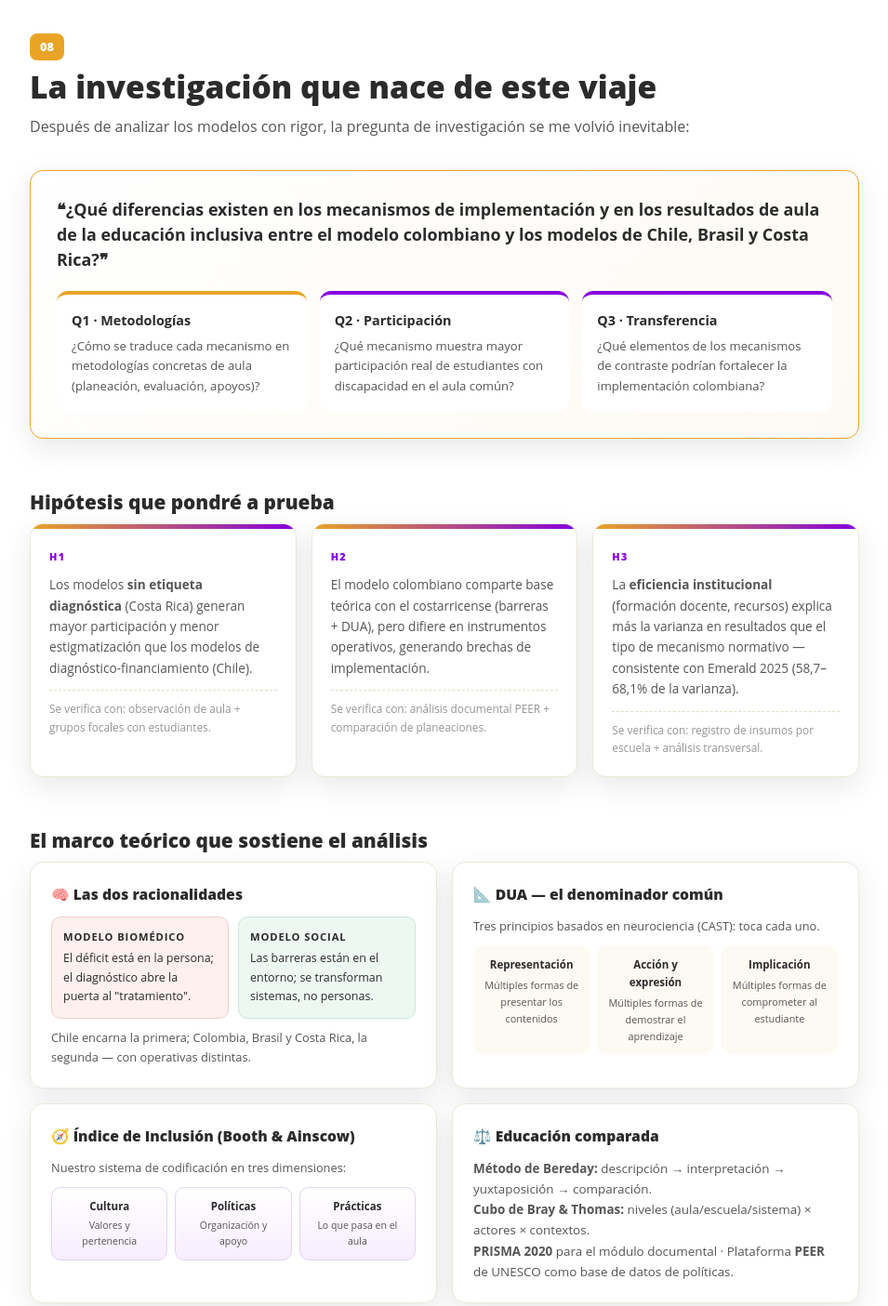
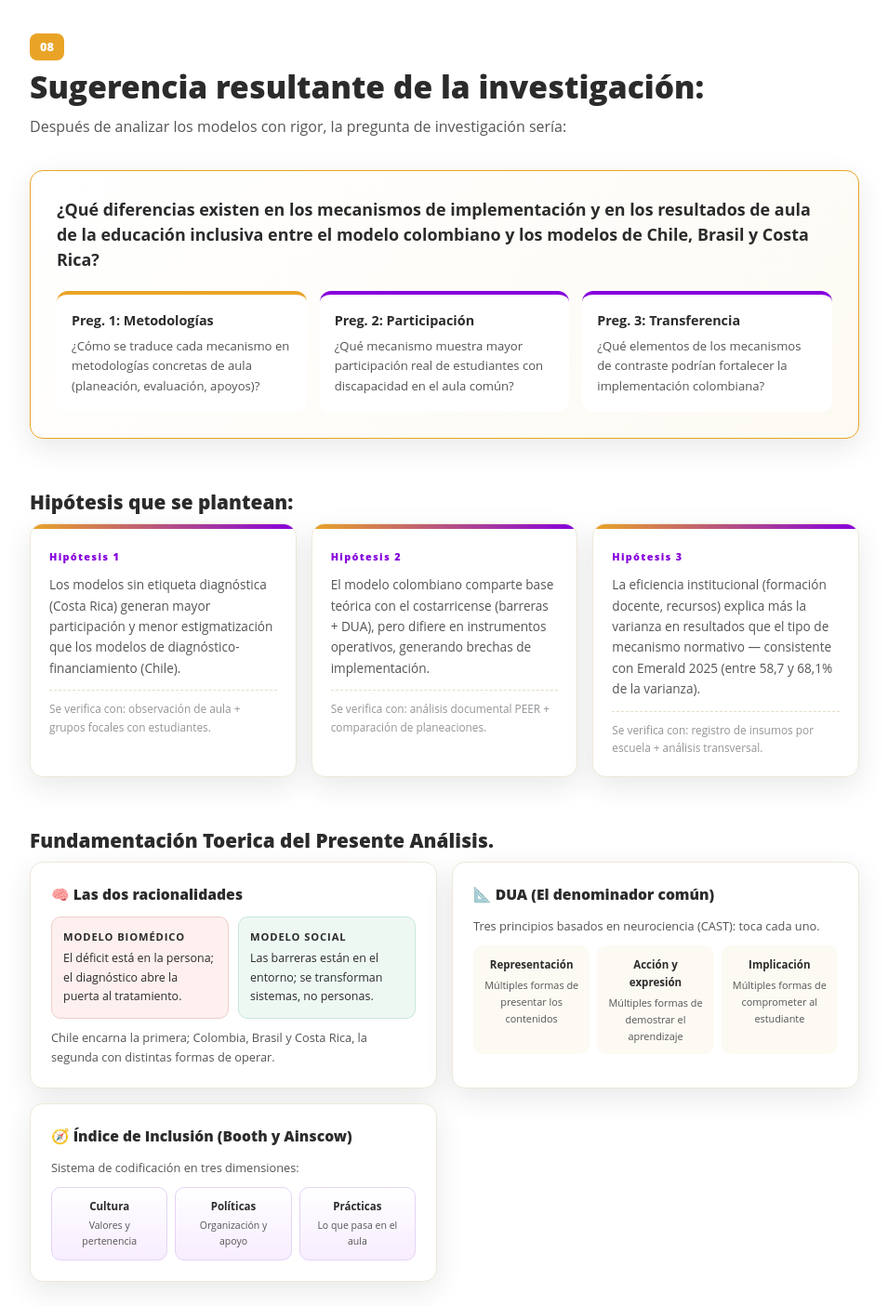
Before and after one commit to martinezjhan/educacioninsluivacomparadaenlatinoamerica, a plain HTML site: page index.html in a window 1280 px wide. Shown: the part 6400-7805 px from the top of the page at 93% size, without its empty margins (162-1117 px from the left). Drawn offline with Linux system fonts and the light colour scheme.

Commit message:
Revise text for research section in index.html

```diff
--- a/index.html
+++ b/index.html
@@ -469,34 +469,34 @@
 <!-- ============ S8: LA INVESTIGACIÓN ============ -->
 <section id="s8">
   <div class="num rv"><span class="n">08</span></div>
-  <h2 class="rv">La investigación que nace de este viaje</h2>
-  <p class="lead rv d1">Después de analizar los modelos con rigor, la pregunta de investigación se me volvió inevitable:</p>
+  <h2 class="rv">Sugerencia resultante de la investigación:</h2>
+  <p class="lead rv d1">Después de analizar los modelos con rigor, la pregunta de investigación sería:</p>
   <div class="pregunta-box rv d2">
-    <p class="pq">❝¿Qué diferencias existen en los mecanismos de implementación y en los resultados de aula de la educación inclusiva entre el modelo colombiano y los modelos de Chile, Brasil y Costa Rica?❞</p>
+    <p class="pq">¿Qué diferencias existen en los mecanismos de implementación y en los resultados de aula de la educación inclusiva entre el modelo colombiano y los modelos de Chile, Brasil y Costa Rica?</p>
     <div class="subq">
-      <div class="q" onclick="this.classList.toggle('open')" style="border-top-color:var(--naranja)"><b>Q1 · Metodologías</b>¿Cómo se traduce cada mecanismo en metodologías concretas de aula (planeación, evaluación, apoyos)?</div>
-      <div class="q" onclick="this.classList.toggle('open')"><b>Q2 · Participación</b>¿Qué mecanismo muestra mayor participación real de estudiantes con discapacidad en el aula común?</div>
-      <div class="q" onclick="this.classList.toggle('open')"><b>Q3 · Transferencia</b>¿Qué elementos de los mecanismos de contraste podrían fortalecer la implementación colombiana?</div>
+      <div class="q" onclick="this.classList.toggle('open')" style="border-top-color:var(--naranja)"><b>Preg. 1: Metodologías</b>¿Cómo se traduce cada mecanismo en metodologías concretas de aula (planeación, evaluación, apoyos)?</div>
+      <div class="q" onclick="this.classList.toggle('open')"><b>Preg. 2: Participación</b>¿Qué mecanismo muestra mayor participación real de estudiantes con discapacidad en el aula común?</div>
+      <div class="q" onclick="this.classList.toggle('open')"> <b> Preg. 3: Transferencia </b> ¿Qué elementos de los mecanismos de contraste podrían fortalecer la implementación colombiana?</div>
     </div>
   </div>
-  <h2 class="rv" style="margin-top:56px;font-size:1.3rem">Hipótesis que pondré a prueba</h2>
+  <h2 class="rv" style="margin-top:56px;font-size:1.3rem">Hipótesis que se plantean:</h2>
   <div class="hipos">
-    <div class="hipo rv d1"><span class="h-tag">H1</span><p>Los modelos <b>sin etiqueta diagnóstica</b> (Costa Rica) generan mayor participación y menor estigmatización que los modelos de diagnóstico-financiamiento (Chile).</p><div class="verif">Se verifica con: observación de aula + grupos focales con estudiantes.</div></div>
-    <div class="hipo rv d2"><span class="h-tag">H2</span><p>El modelo colombiano comparte base teórica con el costarricense (barreras + DUA), pero difiere en instrumentos operativos, generando brechas de implementación.</p><div class="verif">Se verifica con: análisis documental PEER + comparación de planeaciones.</div></div>
-    <div class="hipo rv d3"><span class="h-tag">H3</span><p>La <b>eficiencia institucional</b> (formación docente, recursos) explica más la varianza en resultados que el tipo de mecanismo normativo — consistente con Emerald 2025 (58,7–68,1% de la varianza).</p><div class="verif">Se verifica con: registro de insumos por escuela + análisis transversal.</div></div>
+    <div class="hipo rv d1"><span class="h-tag">Hipótesis 1</span><p>Los modelos sin etiqueta diagnóstica (Costa Rica) generan mayor participación y menor estigmatización que los modelos de diagnóstico-financiamiento (Chile).</p><div class="verif">Se verifica con: observación de aula + grupos focales con estudiantes.</div></div>
+    <div class="hipo rv d2"><span class="h-tag">Hipótesis 2</span><p>El modelo colombiano comparte base teórica con el costarricense (barreras + DUA), pero difiere en instrumentos operativos, generando brechas de implementación.</p><div class="verif">Se verifica con: análisis documental PEER + comparación de planeaciones.</div></div>
+    <div class="hipo rv d3"><span class="h-tag">Hipótesis 3</span><p>La eficiencia institucional (formación docente, recursos) explica más la varianza en resultados que el tipo de mecanismo normativo — consistente con Emerald 2025 (entre 58,7 y 68,1% de la varianza).</p><div class="verif">Se verifica con: registro de insumos por escuela + análisis transversal.</div></div>
   </div>
-  <h2 class="rv" style="margin-top:56px;font-size:1.3rem">El marco teórico que sostiene el análisis</h2>
+  <h2 class="rv" style="margin-top:56px;font-size:1.3rem">Fundamentación Toerica del Presente Análisis.</h2>
   <div class="marco-grid">
     <div class="marco-card rv d1">
       <h3>🧠 Las dos racionalidades</h3>
       <div class="vs">
-        <div class="bio"><b>Modelo biomédico</b>El déficit está en la persona; el diagnóstico abre la puerta al "tratamiento".</div>
-        <div class="soc"><b>Modelo social</b>Las barreras están en el entorno; se transforman sistemas, no personas.</div>
+        <div class="bio"><b>Modelo biomédico</b> El déficit está en la persona; el diagnóstico abre la puerta al tratamiento.</div>
+        <div class="soc"><b>Modelo social</b> Las barreras están en el entorno; se transforman sistemas, no personas.</div>
       </div>
-      <p style="font-size:.8rem;color:var(--tinta-suave);margin-top:10px">Chile encarna la primera; Colombia, Brasil y Costa Rica, la segunda — con operativas distintas.</p>
+      <p style="font-size:.8rem;color:var(--tinta-suave);margin-top:10px">Chile encarna la primera; Colombia, Brasil y Costa Rica, la segunda con distintas formas de operar.</p>
     </div>
     <div class="marco-card rv d2">
-      <h3>📐 DUA — el denominador común</h3>
+      <h3>📐 DUA (El denominador común) </h3>
       <p style="font-size:.8rem;color:var(--tinta-suave)">Tres principios basados en neurociencia (CAST): toca cada uno.</p>
       <div class="dua-3">
         <div onclick="this.style.background='#fdf6e8'">Representación<span>Múltiples formas de presentar los contenidos</span></div>
@@ -505,18 +505,15 @@
       </div>
     </div>
     <div class="marco-card rv d3">
-      <h3>🧭 Índice de Inclusión (Booth & Ainscow)</h3>
-      <p style="font-size:.8rem;color:var(--tinta-suave)">Nuestro sistema de codificación en tres dimensiones:</p>
+      <h3>🧭 Índice de Inclusión (Booth y Ainscow)</h3>
+      <p style="font-size:.8rem;color:var(--tinta-suave)">Sistema de codificación en tres dimensiones:</p>
       <div class="idx3">
         <div>Cultura<small>Valores y pertenencia</small></div>
         <div>Políticas<small>Organización y apoyo</small></div>
         <div>Prácticas<small>Lo que pasa en el aula</small></div>
       </div>
     </div>
-    <div class="marco-card rv d4">
-      <h3>⚖️ Educación comparada</h3>
-      <p style="font-size:.84rem;color:var(--tinta-suave)"><b>Método de Bereday:</b> descripción → interpretación → yuxtaposición → comparación.<br><b>Cubo de Bray & Thomas:</b> niveles (aula/escuela/sistema) × actores × contextos.<br><b>PRISMA 2020</b> para el módulo documental · Plataforma <b>PEER</b> de UNESCO como base de datos de políticas.</p>
-    </div>
+
   </div>
 </section>
 
@@ -524,10 +521,24 @@
   <div class="logo-unab" style="justify-content:center">
     <div class="marca">unab</div>
   </div>
-  <p class="fm"><b>Investigación comparada sobre educación inclusiva y diversidad en América Latina.</b><br>
-  Fuentes clave: UNESCO GEM 2020 regional · SIRIED 2024 "Hacia una educación sin barreras" · Villegas Álvarez et al. (2026), Revista InveCom · OEI (2024) "DUA en Iberoamérica" · Booth & Ainscow, Index for Inclusion · CAST · Emerald IJCED (2025) · Peña (2013), crítica al Decreto 170.<br>
-  Diseño conforme al Manual de Identidad de Marca UNAB (Open Sans · #e9a427 · #8600dd).</p>
-  <div class="legal-f">VIGILADA MINEDUCACIÓN</div>
+  <p class="fm"><b>Booth, T., & Ainscow, M. (2011). Index for inclusion: Developing learning and participation in schools (3.ª ed.). Centre for Studies on Inclusive Education (CSIE). <br>
+
+    CAST. (2018). Universal Design for Learning Guidelines version 2.2. https://udlguidelines.cast.org <br>
+
+    Organización de Estados Iberoamericanos. (2024). Diseño Universal para el Aprendizaje en Iberoamérica: aplicación en la educación obligatoria. OEI. https://oei.int/oficinas/secretaria-general/publicaciones/diseno-universal-para-el-aprendizaje-en-iberoamerica-aplicacion-en-la-educacion-obligatoria/ <br>
+
+    Peña, M. (2013). Análisis crítico de discurso del Decreto 170 de subvención diferenciada para necesidades educativas especiales: El diagnóstico como herramienta de gestión. Psicoperspectivas, 12(2), 93–103. <br>
+
+    UNESCO. (2020). Informe de Seguimiento de la Educación en el Mundo 2020 — América Latina y el Caribe: Inclusión y educación: todos y todas sin excepción. UNESCO/OREALC. https://es.unesco.org/gem-report/LAC2020inclusion  <br>
+
+    UNESCO. (2025). Hacia una educación sin barreras: Avances y desafíos en la educación inclusiva que evidencian los resultados del SIRIED 2024. Oficina Regional de Educación para América Latina y el Caribe (OREALC/UNESCO Santiago). https://www.unesco.org/es/articles/hacia-una-educacion-sin-barreras-avances-y-desafios-en-la-educacion-inclusiva-que-evidencian-los <br>
+
+    Villegas Álvarez, A. M., Farfán Martínez, J. M., Rivera Ynoñan, J. L., & Ruiz Villavicencio, G. E. (2025). Avances y desafíos en la inclusión educativa en América Latina: Revisión sistemática de la producción científica (2020–2024). Revista InveCom, 6(1), 1–9. https://doi.org/10.5281/zenodo.15654902 <br>
+
+
+
+    </p>
+
 </footer>
 
 <script>
```
